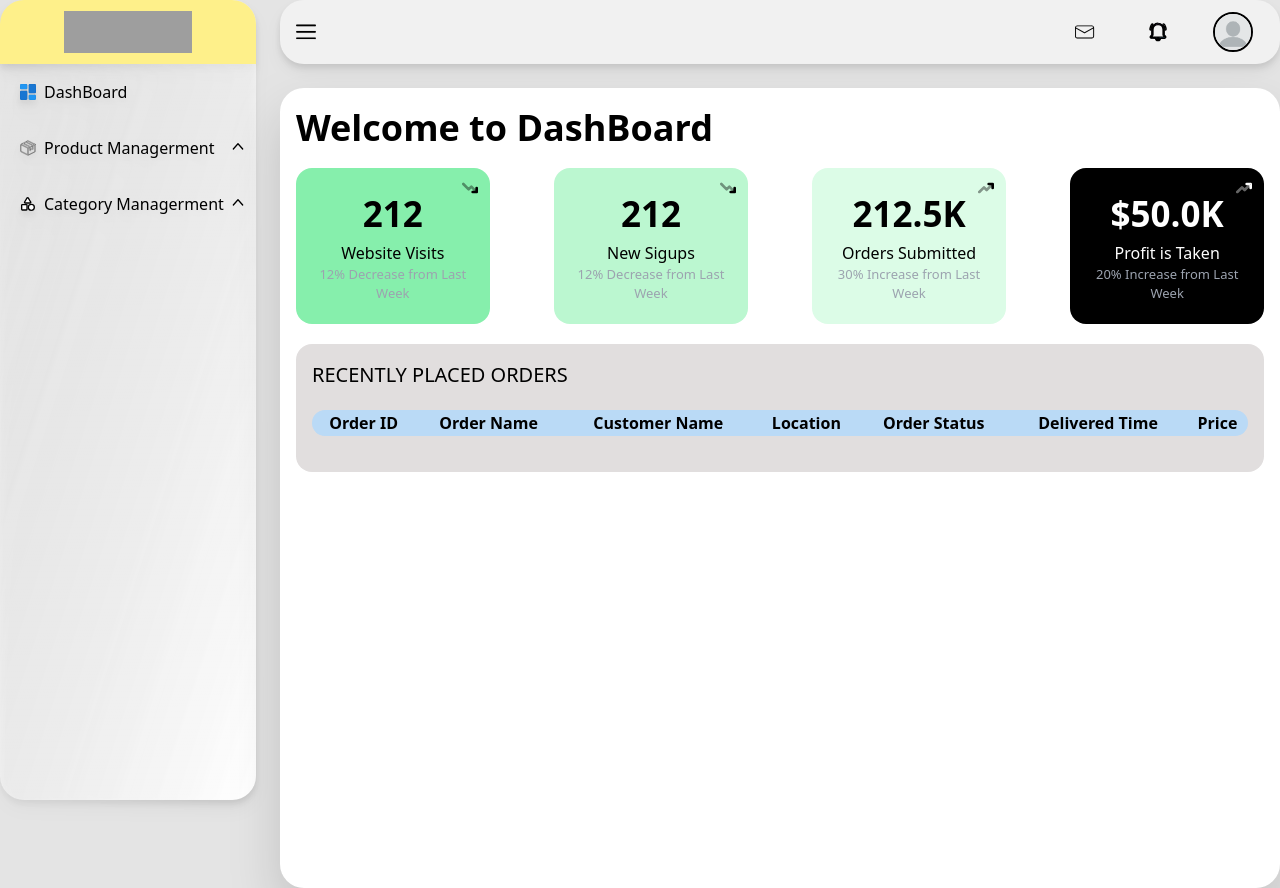
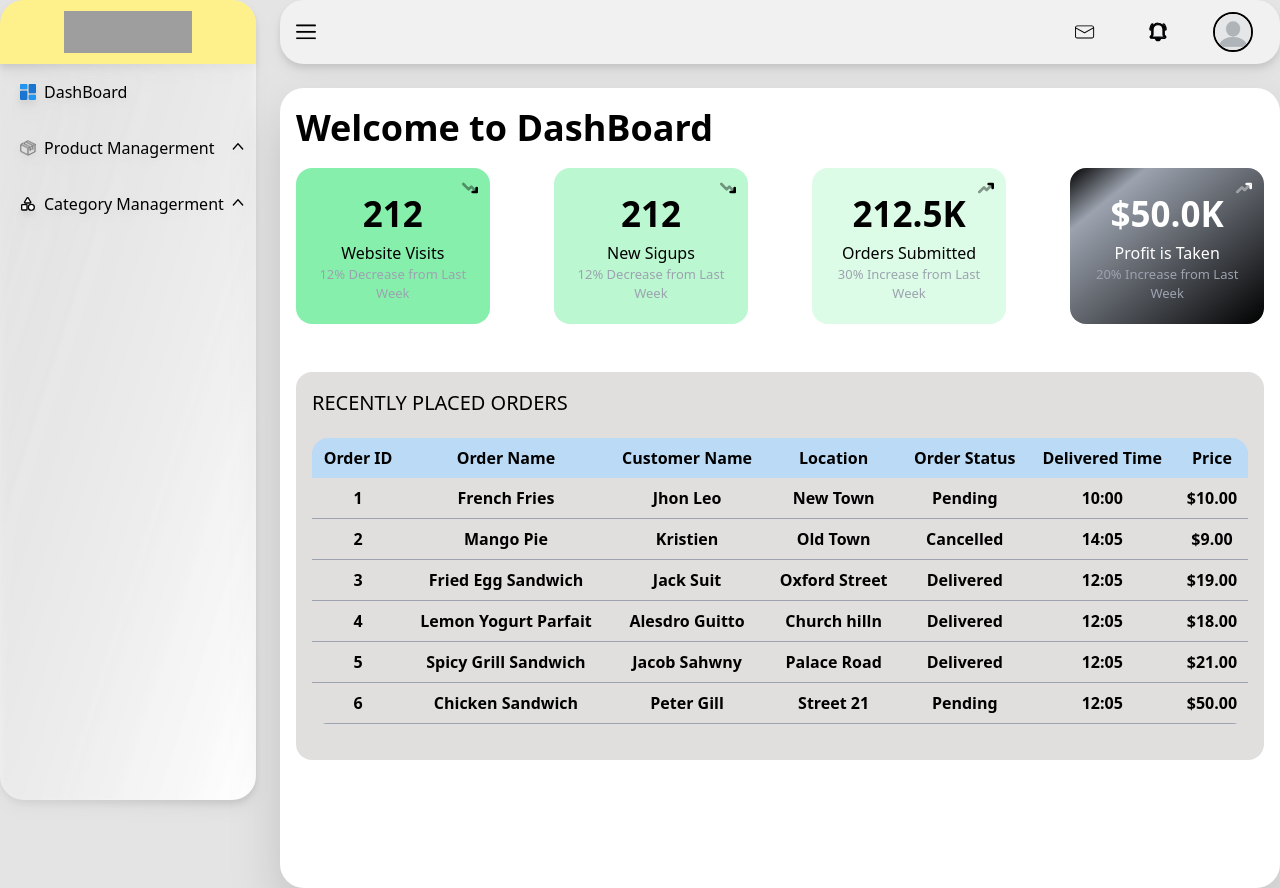
Before and after one commit to Linh-203/React-nhom3, a React (Vite) app: page /admin in a window 1280 px wide. Built offline with nearby package versions, Linux system fonts and the light colour scheme; grey boxes are pictures that could not be loaded.

Commit message:
Update DashBoard

```diff
--- a/src/components/OrderOverView/OrderOverView.tsx
+++ b/src/components/OrderOverView/OrderOverView.tsx
@@ -1,35 +1,127 @@
+type IOrder = {
+   id: string;
+   orderName: string;
+   customerName: string;
+   Location: string;
+   orderStatus: string;
+   deliveredTime: string;
+   price: string;
+};
+
+const order: IOrder[] = [
+   {
+      id: '1',
+      orderName: 'French Fries',
+      customerName: 'Jhon Leo',
+      Location: 'New Town',
+      orderStatus: 'Pending',
+      deliveredTime: '10:00',
+      price: '$10.00'
+   },
+   {
+      id: '2',
+      orderName: 'Mango Pie',
+      customerName: 'Kristien',
+      Location: 'Old Town',
+      orderStatus: 'Cancelled',
+      deliveredTime: '14:05',
+      price: '$9.00'
+   },
+   {
+      id: '3',
+      orderName: 'Fried Egg Sandwich',
+      customerName: 'Jack Suit',
+      Location: 'Oxford Street',
+      orderStatus: 'Delivered',
+      deliveredTime: '12:05',
+      price: '$19.00'
+   },
+   {
+      id: '4',
+      orderName: 'Lemon Yogurt Parfait',
+      customerName: 'Alesdro Guitto',
+      Location: 'Church hilln',
+      orderStatus: 'Delivered',
+      deliveredTime: '12:05',
+      price: '$18.00'
+   },
+   {
+      id: '5',
+      orderName: 'Spicy Grill Sandwich',
+      customerName: 'Jacob Sahwny',
+      Location: 'Palace Road',
+      orderStatus: 'Delivered',
+      deliveredTime: '12:05',
+      price: '$21.00'
+   },
+   {
+      id: '6',
+      orderName: 'Chicken Sandwich',
+      customerName: 'Peter Gill',
+      Location: 'Street 21',
+      orderStatus: 'Pending',
+      deliveredTime: '12:05',
+      price: '$50.00'
+   }
+];
+
 function OrderOverView() {
    return (
-      <div className='rounded-2xl p-4 bg-dropBg'>
+      <div className='rounded-2xl p-4 my-12 bg-dropBg'>
          <div>
             <h1 className='text-[20px]'>RECENTLY PLACED ORDERS</h1>
-            <table  className='w-full my-5 rounded-2xl overflow-hidden'>
-               <thead className="bg-navBg">
-                  <tr >
-                     <th  scope='col'>
+            <table className='w-full my-5 rounded-2xl overflow-hidden'>
+               <thead className='bg-navBg'>
+                  <tr>
+                     <th className='p-2' scope='col'>
                         Order ID
                      </th>
-                     <th  scope='col'>
+                     <th className='p-2' scope='col'>
                         Order Name
                      </th>
-                     <th  scope='col'>
+                     <th className='p-2' scope='col'>
                         Customer Name
                      </th>
-                     <th  scope='col'>
+                     <th className='p-2' scope='col'>
                         Location
                      </th>
-                     <th  scope='col'>
+                     <th className='p-2' scope='col'>
                         Order Status
                      </th>
-                     <th  scope='col'>
+                     <th className='p-2' scope='col'>
                         Delivered Time
                      </th>
-                     <th  scope='col'>
+                     <th className='p-2' scope='col'>
                         Price
                      </th>
                   </tr>
                </thead>
-               <tbody >
+               <tbody>
+                  {order?.map((item, index) => (
+                     <tr key={index} className='border-b-[1px] border-gray-400'>
+                        <th className='p-2' scope='col'>
+                           {item.id}
+                        </th>
+                        <th className='p-2' scope='col'>
+                           {item.orderName}
+                        </th>
+                        <th className='p-2' scope='col'>
+                           {item.customerName}
+                        </th>
+                        <th className='p-2' scope='col'>
+                           {item.Location}
+                        </th>
+                        <th className='p-2' scope='col'>
+                           {item.orderStatus}
+                        </th>
+                        <th className='p-2' scope='col'>
+                           {item.deliveredTime}
+                        </th>
+                        <th className='p-2' scope='col'>
+                           {item.price}
+                        </th>
+                     </tr>
+                  ))}
                </tbody>
             </table>
          </div>
--- a/src/pages/Admin/DashBoard.tsx
+++ b/src/pages/Admin/DashBoard.tsx
@@ -5,7 +5,7 @@ const analytics: IProps[] = [
   { className: "bg-green-300", title: 'Website Visits', total: 212, resultPercent: 12, state: 'Decrease'},
   { className: "bg-green-200", title: 'New Sigups', total: 212, resultPercent: 12, state: 'Decrease'},
   { className: "bg-green-100", title: 'Orders Submitted', total: 212500, resultPercent: 30, state: 'Increase'},
-  { className: "bg-black text-white", title: 'Profit is Taken', total: 50000, resultPercent: 20, state: ['Increase', 'Currency']},
+  { className: "bg-gradient-to-br from-black via-gray-400 via-20% to-black text-white", title: 'Profit is Taken', total: 50000, resultPercent: 20, state: ['Increase', 'Currency']},
 ]
 
 const DashBoard = () => {
```
